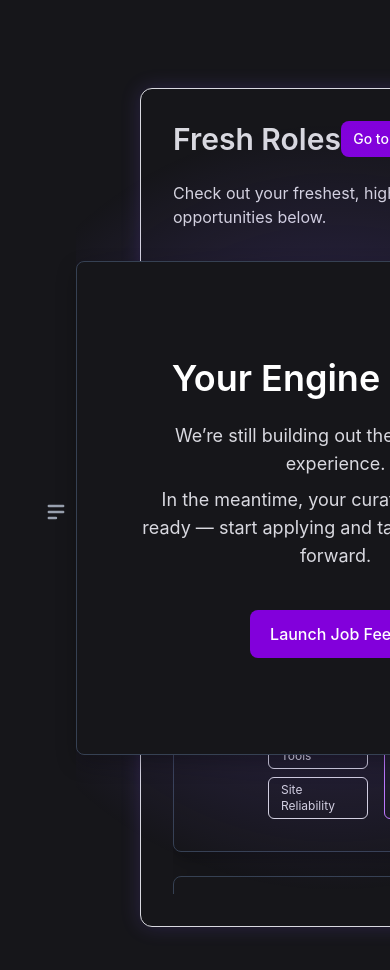
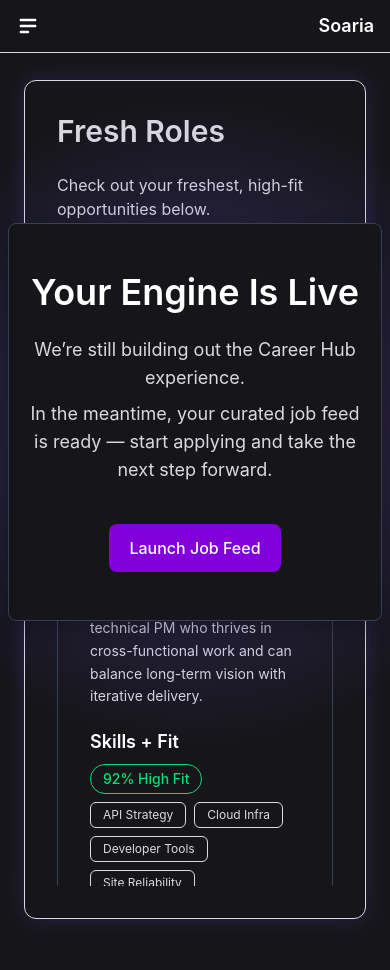
Before and after one commit to Soaria-pro/soaria-web, a Next.js app: page /careerhub in a window 390 px wide. Shown: the top 970 px of the page. After the commit the page ends 943 px from the top, so only its background shows below. Built offline with nearby package versions, Linux system fonts and the light colour scheme.

Commit message:
[fix] mobile view edits

```diff
--- a/app/careerhub/layout.tsx
+++ b/app/careerhub/layout.tsx
@@ -34,7 +34,6 @@ export default function CareerHubLayout({
           z-10
           overflow-y-auto
         "
-        style={{ maxWidth: "125rem", margin: "0 auto" }}
       >
         {children}
       </main>
--- a/app/careerhub/page.tsx
+++ b/app/careerhub/page.tsx
@@ -17,7 +17,7 @@ export default function CareerHubPage() {
     return (
       <div className="min-h-screen bg-background text-foreground relative flex">
         <SidebarNav />
-        <main className="flex-1 p-4 md:p-10 relative z-0 ml-0 md:ml-[10%]" />
+        <main className="flex-1 md:p-10 relative z-0 ml-0 md:ml-[10%]" />
       </div>
     );
   }
@@ -31,7 +31,7 @@ export default function CareerHubPage() {
       <main
         className="
           flex-1
-          p-8 md:p-10
+          md:p-10
           relative
           z-0
           ml-0 md:ml-[10%]
--- a/components/careerhub/JobCard.tsx
+++ b/components/careerhub/JobCard.tsx
@@ -1,6 +1,7 @@
 "use client";
 
 import Card from "@/components/Card";
+import Link from "next/link";
 import { MapPin, DollarSign, Building2, CircleDot } from "lucide-react";
 
 type Job = {
@@ -19,7 +20,6 @@ interface JobCardProps {
 }
 
 export default function JobCard({ job }: JobCardProps) {
-  // Define icon mapping for known tags
   const getIcon = (label: string) => {
     const iconClass = "w-3.5 h-3.5 text-white/70";
     if (label.toLowerCase().includes("seattle"))
@@ -33,26 +33,18 @@ export default function JobCard({ job }: JobCardProps) {
   };
 
   return (
-    <Card
-      /*className={[
-        // gradient border via border-image
-        "relative rounded-xl border-[2px]",
-        "[border-image:linear-gradient(to_right,#ec4899,#8b5cf6)_1]",
-        "bg-white/[0.06] backdrop-blur-sm text-left flex flex-col gap-5 p-6",
-      ].join(" ")}*/
-    >
-      {/* Inner content container */}
+    <Card>
       <div className="rounded-xl p-8 text-left flex flex-col gap-5 bg-white/[0.06]">
-        {/* Header + Info container */}
-        <div className="flex flex-row sm:flex-col sm:items-start sm:justify-between">
-          {/* Left: Job title + company */}
+        {/* Header + Info */}
+        <div className="flex flex-col md:flex-row md:items-center md:justify-between gap-3">
+          {/* Left: Title + Company */}
           <div>
             <h3 className="text-lg font-semibold text-white">{job.title}</h3>
             <p className="text-foreground/70">{job.company}</p>
           </div>
 
-          {/* Right: Info badges (location, salary, etc.) */}
-          <div className="flex flex-wrap gap-2 h-8">
+          {/* Right: Info badges */}
+          <div className="flex flex-wrap gap-2 md:h-8">
             {[job.location, job.salary, ...job.tags].map((tag) => (
               <div
                 key={tag}
@@ -67,24 +59,23 @@ export default function JobCard({ job }: JobCardProps) {
 
         {/* Description */}
         <p className="text-sm text-foreground/70 leading-relaxed">
-          Lead strategy for {job.company}’s infrastructure platform, driving
-          scale, reliability, and developer productivity. Looking for a
+          Lead strategy for {job.company}&apos;s infrastructure platform,
+          driving scale, reliability, and developer productivity. Looking for a
           technical PM who thrives in cross-functional work and can balance
           long-term vision with iterative delivery.
         </p>
 
-        {/* Skills + Fit */}
-        <div className="flex flex-row sm:flex-col sm:items-center sm:justify-between gap-4">
-          <h4 className="text-lg font-semibold text-white mb-2">
-              Skills + Fit</h4>
-          <div>
+        {/* Skills + Fit + Button */}
+        <div className="flex flex-col md:flex-row md:items-center md:justify-between gap-4">
+          {/* Left side: Skills */}
+          <div className="flex flex-col md:flex-1">
+            <h4 className="text-lg font-semibold text-white mb-2">
+              Skills + Fit
+            </h4>
             <div className="flex flex-wrap items-center gap-2">
-              {/* Fit badge */}
               <span className="px-3 py-1 text-sm rounded-full border border-green-400 text-green-400 bg-green-400/10 font-medium">
                 {job.fit}
               </span>
-
-              {/* Skills */}
               {job.skills.map((skill) => (
                 <span
                   key={skill}
@@ -96,16 +87,16 @@ export default function JobCard({ job }: JobCardProps) {
             </div>
           </div>
 
-          {/* Apply Button */}
-          <button
-            className={[
-              "px-5 py-2 text-sm font-medium text-white rounded-md border",
-              "border-purple-400 hover:border-purple-300 hover:bg-purple-500/10",
-              "transition-all duration-300",
-            ].join(" ")}
-          >
-            Apply Now!
-          </button>
+          {/* Right side: Apply button */}
+          <div className="mt-4 md:mt-0 md:ml-8 md:flex-shrink-0">
+            <Link href={`/careerhub/${job.id}`}>
+              <button
+                className="w-full md:w-auto px-5 py-2 text-sm font-medium text-white rounded-md border border-purple-400 hover:border-purple-300 hover:bg-purple-500/10 transition-all duration-300"
+              >
+                Apply Now!
+              </button>
+            </Link>
+          </div>
         </div>
       </div>
     </Card>
--- a/components/careerhub/JobFeed.tsx
+++ b/components/careerhub/JobFeed.tsx
@@ -4,17 +4,13 @@ import jobs from "@/data/jobs.json";
 import JobCard from "@/components/careerhub/JobCard";
 import { Button } from "flowbite-react";
 
-export default function CareerHubMain() {
-
+export default function JobFeed() {
   return (
-    <main className="p-8 w-full mx-auto " style={{ maxWidth: "125rem" }}>
+    <section className="w-full md:w-auto lg:px-8 mt-14">
       <div className="bg-background/40 border border-white/10 rounded-xl p-8 shadow-[0_0_20px_rgba(127,90,240,0.2)]">
         {/* Header */}
         <div className="flex items-center justify-between mb-6">
           <h2 className="text-3xl font-semibold">Fresh Roles</h2>
-          <Button color="purple" size="sm">
-            Go to Career Hub →
-          </Button>
         </div>
 
         <p className="text-foreground/70 mb-8">
@@ -28,6 +24,6 @@ export default function CareerHubMain() {
           ))}
         </div>
       </div>
-    </main>
+    </section>
   );
 }
--- a/components/careerhub/Launch.tsx
+++ b/components/careerhub/Launch.tsx
@@ -1,5 +1,6 @@
 "use client";
 
+import { useEffect } from "react";
 import { motion, AnimatePresence } from "framer-motion";
 import { Button } from "flowbite-react";
 import Card from "@/components/Card";
@@ -10,6 +11,20 @@ interface LaunchProps {
 }
 
 export default function Launch({ onClose, isVisible }: LaunchProps) {
+  // 🔹 Disable background scroll while modal is open
+  useEffect(() => {
+    if (isVisible) {
+      document.body.style.overflow = "hidden";
+    } else {
+      document.body.style.overflow = "";
+    }
+
+    // Cleanup on unmount
+    return () => {
+      document.body.style.overflow = "";
+    };
+  }, [isVisible]);
+
   return (
     <AnimatePresence>
       {isVisible && (
@@ -19,7 +34,7 @@ export default function Launch({ onClose, isVisible }: LaunchProps) {
           animate={{ opacity: 1 }}
           exit={{ opacity: 0 }}
           transition={{ duration: 0.4, ease: "easeOut" }}
-          className="absolute inset-0 z-40 flex items-center justify-center backdrop-blur-md bg-black/40"
+          className="fixed inset-0 z-40 flex items-center justify-center backdrop-blur-md bg-black/40"
         >
           {/* Radial glow background */}
           <div className="absolute inset-0 bg-[radial-gradient(circle_at_center,_rgba(127,90,240,0.35),_transparent_70%)] pointer-events-none" />
@@ -29,9 +44,9 @@ export default function Launch({ onClose, isVisible }: LaunchProps) {
             animate={{ opacity: 1, y: 0, scale: 1 }}
             exit={{ opacity: 0, y: 20, scale: 0.95 }}
             transition={{ duration: 0.5, ease: "easeOut" }}
-            className="relative z-10 w-full max-w-xl px-12 sm:px-10"
+            className="relative z-10 w-full max-w-xl px-2"
           >
-            <Card className="justify-items-center relative text-center py-24 sm:py-28 px-16 sm:px-20 bg-background/70 backdrop-blur-2xl border border-purple-500/30 shadow-[0_0_80px_rgba(127,90,240,0.25)]">
+            <Card className="justify-items-center relative text-center py-12 sm:py-28 px-4 sm:px-20 bg-background/70 backdrop-blur-2xl border border-purple-500/30 shadow-[0_0_80px_rgba(127,90,240,0.25)]">
               <h1 className="text-4xl font-semibold mb-6 text-white">
                 Your Engine Is Live
               </h1>
--- a/components/careerhub/SidebarNav.tsx
+++ b/components/careerhub/SidebarNav.tsx
@@ -15,97 +15,88 @@ import {
 export default function SidebarNav() {
   const [isMobile, setIsMobile] = useState(false);
   const [isOpen, setIsOpen] = useState(false);
+  const [hydrated, setHydrated] = useState(false); // ✅ guard to wait for client
 
   useEffect(() => {
     const handleResize = () => {
       const mobile = window.innerWidth < 768;
       setIsMobile(mobile);
-      setIsOpen(!mobile); // open by default on desktop, closed on mobile
+
+      // ✅ Desktop: open by default
+      // ✅ Mobile: closed by default
+      setIsOpen(!mobile);
     };
 
     handleResize();
     window.addEventListener("resize", handleResize);
+
+    setHydrated(true); // ✅ mark ready after first render
+
     return () => window.removeEventListener("resize", handleResize);
   }, []);
+
+  // 🧠 Wait until we know if it's mobile/desktop before showing anything
+  if (!hydrated) return null;
 
   const toggleSidebar = () => setIsOpen((prev) => !prev);
 
   return (
     <>
-      {/* 🔹 Mobile Toggle Button (hidden on md+) */}
+      {/* 🔹 Mobile Top Bar */}
       {isMobile && (
-        <button
-          onClick={toggleSidebar}
-          type="button"
-          className="inline-flex items-center p-2 mt-2 ms-3 text-sm text-gray-400 rounded-lg hover:bg-gray-800 focus:outline-none focus:ring-2 focus:ring-gray-700 md:hidden"
-        >
-          {isOpen ? <HiX className="w-6 h-6" /> : <HiMenuAlt2 className="w-6 h-6" />}
-          <span className="sr-only">Toggle sidebar</span>
-        </button>
+        <div className="fixed top-0 left-0 w-full bg-background/90 backdrop-blur-md border-b border-white/10 z-50 flex items-center justify-between px-4 py-3">
+          <button
+            onClick={toggleSidebar}
+            className="text-2xl text-white focus:outline-none"
+          >
+            {isOpen ? <HiX /> : <HiMenuAlt2 />}
+          </button>
+          <h1 className="text-lg font-semibold text-white">Soaria</h1>
+        </div>
       )}
 
       {/* 🔹 Sidebar */}
       <aside
-        className={`${
-          isMobile
-            ? `fixed top-0 left-0 z-40 w-64 h-screen ${
-                isOpen ? "block" : "hidden"
-              } bg-background/90 backdrop-blur-lg border-r border-white/10 shadow-lg`
-            : "relative z-20 w-64 h-screen bg-background/80 border-r border-white/10"
-        }`}
+        className={`transition-transform duration-300 ease-in-out
+          ${isMobile
+            ? `fixed top-0 left-0 z-40 w-64 h-screen bg-[#0B0B0F] border-r border-white/10 shadow-xl transform ${
+                isOpen ? "translate-x-0" : "-translate-x-full"
+              }`
+            : "relative z-20 w-64 h-screen bg-background/80 backdrop-blur-lg border-r border-white/10"
+          }`}
       >
-
-        <div className="h-full px-3 py-4 overflow-y-auto">
-          <h2 className="px-3 py-4 text-2xl font-semibold text-foreground">
-            Soaria
-          </h2>
+        <div className={`h-full px-3 py-6 overflow-y-auto ${isMobile ? "mt-10" : ""}`}>
+          {!isMobile && (
+            <h2 className="px-3 py-4 text-2xl font-semibold text-foreground">Soaria</h2>
+          )}
 
           <ul className="space-y-2 font-medium text-foreground/80">
             <li>
-              <Link
-                href="/careerhub"
-                className="flex items-center p-2 rounded-lg hover:bg-white/5"
-              >
+              <Link href="/careerhub" className="flex items-center p-2 rounded-lg hover:bg-white/5">
                 <HiHome className="w-5 h-5 text-foreground/60" />
                 <span className="ms-3">Career Hub</span>
               </Link>
             </li>
-
             <li>
-              <Link
-                href="/careerhub/jobs"
-                className="flex items-center p-2 rounded-lg hover:bg-white/5"
-              >
+              <Link href="/careerhub/jobs" className="flex items-center p-2 rounded-lg hover:bg-white/5">
                 <HiDocumentText className="w-5 h-5 text-foreground/60" />
                 <span className="ms-3">Job Feed</span>
               </Link>
             </li>
-
             <li>
-              <Link
-                href="/careerhub/profile"
-                className="flex items-center p-2 rounded-lg hover:bg-white/5"
-              >
+              <Link href="/careerhub/profile" className="flex items-center p-2 rounded-lg hover:bg-white/5">
                 <HiUserCircle className="w-5 h-5 text-foreground/60" />
                 <span className="ms-3">Career Profile</span>
               </Link>
             </li>
-
             <li>
-              <Link
-                href="/careerhub/applications"
-                className="flex items-center p-2 rounded-lg hover:bg-white/5"
-              >
+              <Link href="/careerhub/applications" className="flex items-center p-2 rounded-lg hover:bg-white/5">
                 <HiClipboardList className="w-5 h-5 text-foreground/60" />
                 <span className="ms-3">Applications</span>
               </Link>
             </li>
-
             <li>
-              <Link
-                href="/careerhub/insights"
-                className="flex items-center p-2 rounded-lg hover:bg-white/5"
-              >
+              <Link href="/careerhub/insights" className="flex items-center p-2 rounded-lg hover:bg-white/5">
                 <HiChartPie className="w-5 h-5 text-foreground/60" />
                 <span className="ms-3">Data & Insights</span>
               </Link>
@@ -114,11 +105,11 @@ export default function SidebarNav() {
         </div>
       </aside>
 
-      {/* 🔹 Overlay only on mobile */}
+      {/* 🔹 Overlay (mobile only) */}
       {isMobile && isOpen && (
         <div
           onClick={toggleSidebar}
-          className="fixed inset-0 bg-black/40 backdrop-blur-sm md:hidden"
+          className="fixed inset-0 bg-black/40 backdrop-blur-sm md:hidden z-30"
         />
       )}
     </>
```
Also changed, not shown: app/globals.css (+4 -3 lines).
